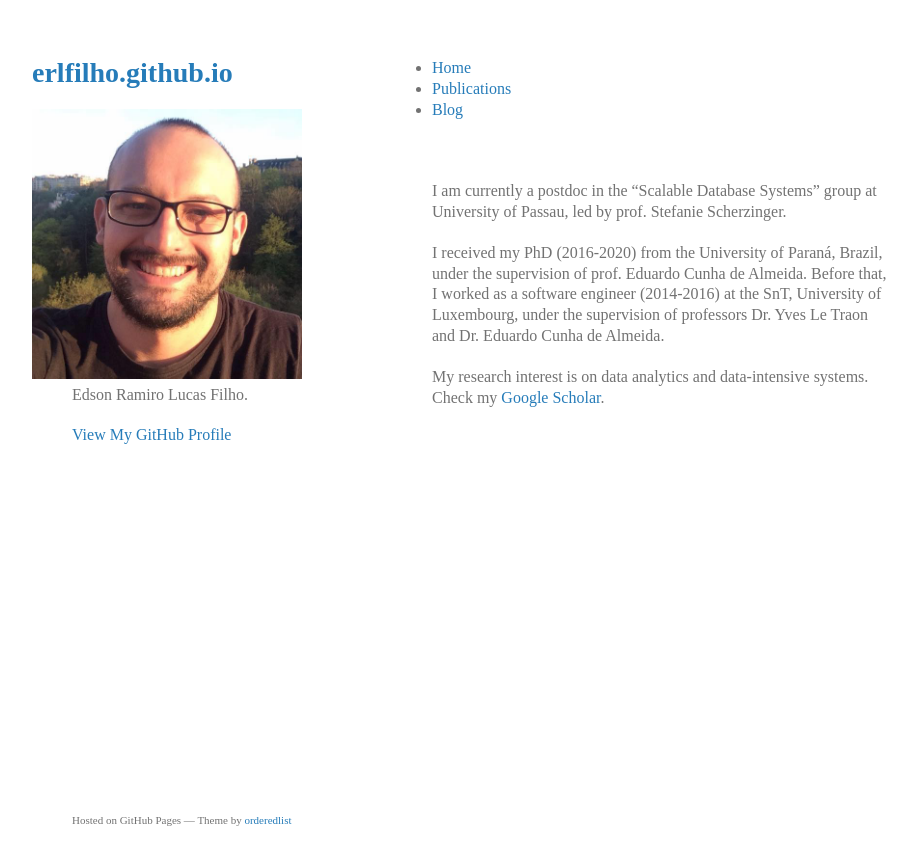
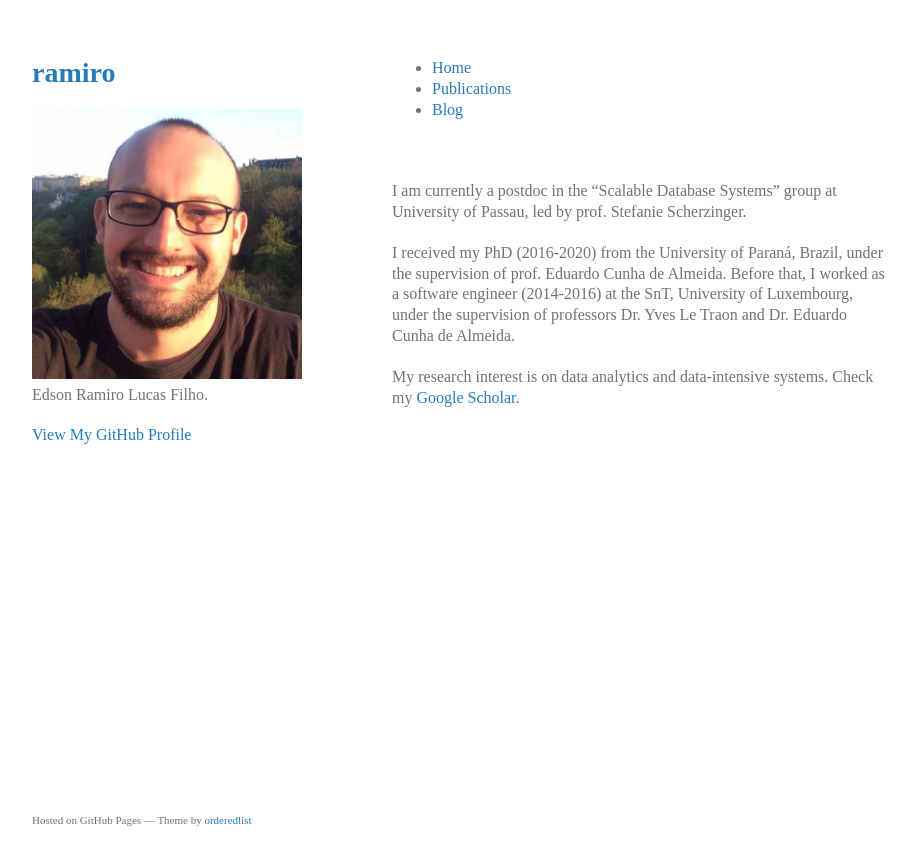
Before and after one commit to edsonrl/edsonrl.github.io, a Jekyll site: the page built from index.md, in a window 1280 px wide. Shown: the top 865 px of the page, without its empty margins (178-1095 px from the left). Built offline with Jekyll 4.4.1, drawn with Linux system fonts in a browser that asks for light colours.

Commit message:
update css

```diff
--- a/_config.yml
+++ b/_config.yml
@@ -1,4 +1,4 @@
-title: erlfilho.github.io
+title: [ramiro]
 logo: /assets/img/me.png
 description: Edson Ramiro Lucas Filho.
 email: edson.lucas@uni-passau.de
--- a/assets/css/style.scss
+++ b/assets/css/style.scss
@@ -8,6 +8,3 @@ body {
     font-size: 12pt;
     line-height: 1.3;
 }
-p {
-	padding-left: 40px !important;
-}
```
